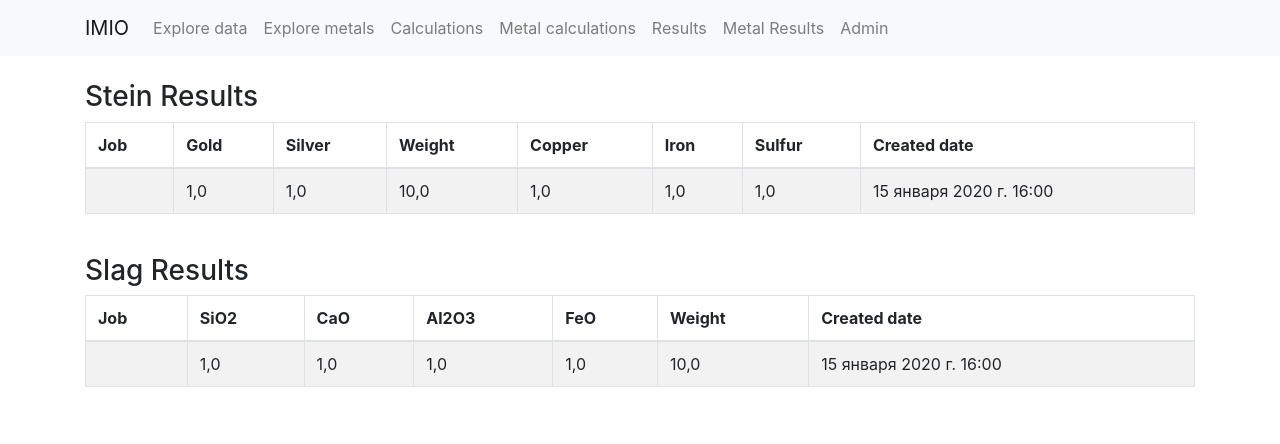
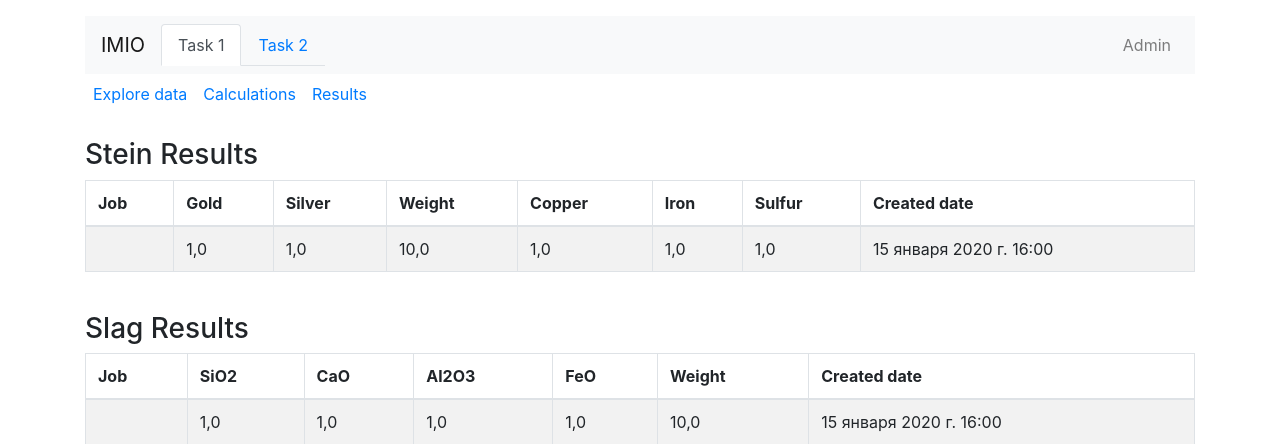
Before and after one commit to samsondawit/imiocalc, a Django app: page /results/all/ in a window 1280 px wide. Shown: the top 444 px of the page. Run offline with Django 5.2, Linux system fonts and the light colour scheme; tables that the repository leaves empty hold one stand-in row (values such as "Sample post"); data that the repository does not hold is empty; some libraries are stand-ins or nearby versions.

Commit message:
new menu style

```diff
--- a/core/templates/base.html
+++ b/core/templates/base.html
@@ -14,25 +14,66 @@ As an example, I've made an menu to navigating through the website-->
 </head>
 <body>
 
+
+  <div class="container mt-3">
     <nav class="navbar navbar-expand-lg navbar-light bg-light">
-        <div class="container">
-          <a class="navbar-brand" href="#">IMIO</a>
-          <button class="navbar-toggler" type="button" data-toggle="collapse" data-target="#navbarNav" aria-controls="navbarNav" aria-expanded="false" aria-label="Toggle navigation">
-            <span class="navbar-toggler-icon"></span>
-          </button>
-          <div class="collapse navbar-collapse" id="navbarNav">
-            <ul class="navbar-nav">
-              <li class="nav-item"><a class="nav-link" href="{% url 'materials_crud' %}">Explore data</a></li>
-              <li class="nav-item"><a class="nav-link" href="{% url 'metals_crud' %}">Explore metals</a></li>
-              <li class="nav-item"><a class="nav-link" href="{% url 'materials_calculate' %}">Calculations</a></li>
-              <li class="nav-item"><a class="nav-link" href="{% url 'metal_calculations' %}">Metal calculations</a></li>
-              <li class="nav-item"><a class="nav-link" href="{% url 'show_all_results' %}">Results</a></li>
-              <li class="nav-item"><a class="nav-link" href="{% url 'metal_results' %}">Metal Results</a></li>
-              <li class="nav-item"><a class="nav-link" href="{% url 'admin:index' %}" target="_blank">Admin</a></li>
-            </ul>
-          </div>
+      <a class="navbar-brand" href="#">IMIO</a>
+      <!-- Tabs -->
+      <ul class="nav nav-tabs" id="nav-tab" role="tablist">
+        <li class="nav-item">
+          <a class="nav-link active" id="task1-tab" data-toggle="tab" href="#task1" role="tab" aria-controls="task1" aria-selected="true">Task 1</a>
+        </li>
+        <li class="nav-item">
+          <a class="nav-link" id="task2-tab" data-toggle="tab" href="#task2" role="tab" aria-controls="task2" aria-selected="false">Task 2</a>
+        </li>
+      </ul>
+      <ul class="navbar-nav ml-auto">
+        <li class="nav-item">
+          <a class="nav-link" href="{% url 'admin:index' %}" target="_blank">Admin</a>
+        </li>
+      </ul>
+    </nav>
+
+    <!-- Tab Content -->
+    <div class="tab-content" id="nav-tabContent">
+      <!-- Task 1 Content -->
+      <div class="tab-pane fade show active" id="task1" role="tabpanel" aria-labelledby="task1-tab">
+        <div class="d-flex flex-row justify-content-start">
+          <a class="p-2" href="{% url 'materials_crud' %}">Explore data</a>
+          <a class="p-2" href="{% url 'materials_calculate' %}">Calculations</a>
+          <a class="p-2" href="{% url 'show_all_results' %}">Results</a>
         </div>
-      </nav>
+      </div>
+      <!-- Task 2 Content -->
+      <div class="tab-pane fade" id="task2" role="tabpanel" aria-labelledby="task2-tab">
+        <div class="d-flex flex-row justify-content-start">
+          <a class="p-2" href="{% url 'metals_crud' %}">Explore metals</a>
+          <a class="p-2" href="{% url 'metal_calculations' %}">Metal calculations</a>
+          <a class="p-2" href="{% url 'metal_results' %}">Metal Results</a>
+        </div>
+      </div>
+    </div>
+  </div>
+
+  <script src="https://code.jquery.com/jquery-3.3.1.slim.min.js"></script>
+  <script src="https://cdnjs.cloudflare.com/ajax/libs/popper.js/1.14.7/umd/popper.min.js"></script>
+  <script src="https://stackpath.bootstrapcdn.com/bootstrap/4.3.1/js/bootstrap.min.js"></script>
+  <script>
+    $(document).ready(function() {
+      var lastTab = localStorage.getItem('lastTab');
+      if (lastTab) {
+        $('#' + lastTab).tab('show');
+      }
+
+      $('.nav-tabs .nav-link').on('click', function() {
+        var id = $(this).attr('id');
+        localStorage.setItem('lastTab', id);
+      });
+    });
+  </script>
+
+  </body>
+  </html>
 {% block content %}
 
 <!-- And unique content of every HTML, should be inside this "block content"-->
```
